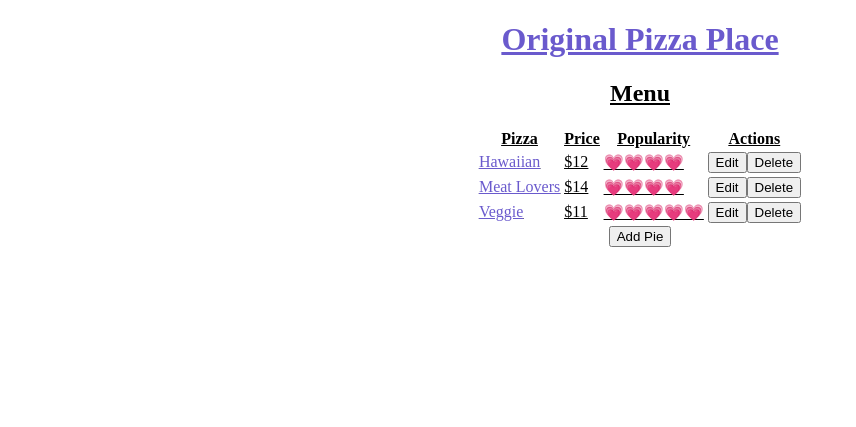
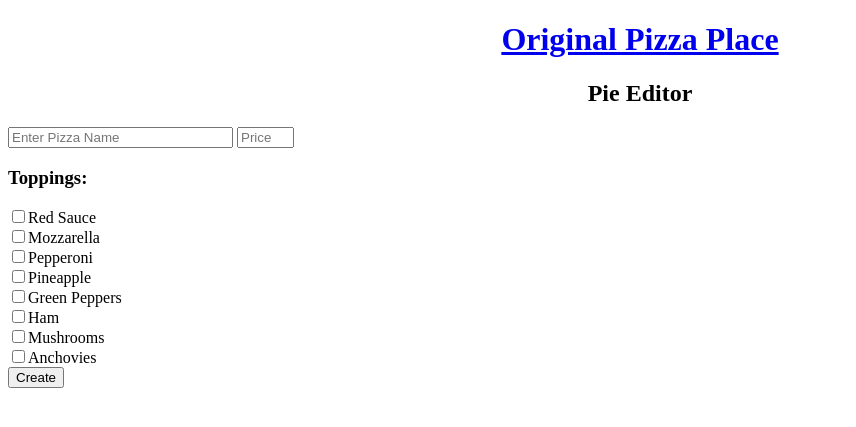
Before and after one commit to farzinadil/cs174assignments, a PHP site: page /index.php?a=edit in a window 1280 px wide. Shown: the top 427 px of the page, without its empty margins (0-856 px from the left). Run offline with PHP 8.4, Linux system fonts and the light colour scheme; data that the repository does not hold is empty.

Commit message:
Alt Version
Code based more on what the profs wants

```diff
--- a/hw2/index.php
+++ b/hw2/index.php
@@ -1,156 +1,133 @@
-<!DOCTYPE html>
-<html>
-<body>
-
-<h1 style=color:SlateBlue><center><u>Original Pizza Place<u></center></h1>
 
 <?php
+const PIE_FILE = "Pizzas.txt";
+$activity = (isset($_REQUEST['a']) && in_array($_REQUEST['a'],
+        ["menu", "edit", "detail", "delete"])) ? $_REQUEST['a'] . "Controller" : "menuController";
+$activity();
 
-//Main list of pizzas created
-function menu() {
-    echo "<h2><center>Menu<center></h2>";
-    $pizza = array("Hawaiian", "Meat Lovers", "Veggie");
-    $price = array(12, 14, 11);
-    $popularity = array(4, 4, 5);
-    $actions = array("Order", "Order", "Order");
-    echo "<center><table border='0'>
-    <tr>
-    <th>Pizza</th>
-    <th>Price</th>
-    <th>Popularity</th>
-    <th>Actions</th>
-    </tr>";
-    echo "<form action='index.php' method='post'>";
-    for ($i = 0; $i < sizeof($pizza); $i++) {
-        echo "<tr>";
-        echo "<td style=color:SlateBlue><u>" . $pizza[$i] . "</u></td>";
-        echo "<td>$" . $price[$i] . "</td>";
-        echo "<td>";
-        for ($j = 0; $j < $popularity[$i]; $j++) {
-            echo "💗";
-        }
-        echo "</td>";
-        //Unable to go to the delete page when clicking deleting button
-        echo "<td>" . "<input type='submit' name='page' value='Edit'>" .
-            "<input type='submit' name='page' value='Delete'>" . "</td>";
-        echo "</tr>";
-    }
-    echo "</table></center>";
-    echo "<center><input type='submit' label='order' name='page' value='Add Pie'></center>";
-    echo "</form>";
+function menuController() {
+    $pizza["PIE_FILE"] = getEntries();
+    $pizza["PIE_FILE"] = processNewPie($pizza["PIE_FILE"]);
+    $layout = (isset($_REQUEST['f']) && $_REQUEST['f'] == "html") ? $_REQUEST['f'] . "Layout" : "htmlLayout";
+    $layout($pizza, "menuView");
 }
 
-//Enter Pizza create/edit mode with given amount of toppings
-function toppings() {
-    echo "<h2>Pie Editor</h2>";
-    //Need to add functionality to save pizza name and price into menu
-    $toppings = array("Pepperoni", "Cheese", "Green pepper", "Pineapple", "Olives");
-    echo "<form action='index.php' method='post'>";
-    echo "<input size='25' type='text' name='pizza' label='Pizza Name' placeholder='Enter Pizza Name'>" .
-    "<input size='4' type='text' name='price' label='Pizza Price' placeholder='Price'>" .
-    "<br><br>";
-    for ($i = 0; $i < 5; $i++) {
-        echo "<input type='checkbox' name='topping[]' value='" . $toppings[$i] . "'>" . $toppings[$i] . "<br>";
+function getEntries() {
+    if (file_exists(PIE_FILE)) {
+        $entries = unserialize(file_get_contents(PIE_FILE));
+        if ($entries) {
+            return $entries;
+        }
     }
-    echo "<input type='submit' name='page' value='Create'>";
-    echo "</form>";
+    return [];
+}
 
+function processNewPie($pizza) {
+    $name = (isset($_REQUEST['name'])) ?
+        filter_var($_REQUEST['name'], FILTER_SANITIZE_STRING) : "";
+    $price = (isset($_REQUEST['price'])) ?
+        filter_var($_REQUEST['price'], FILTER_SANITIZE_NUMBER_INT) : "";
+    if ($name == "" || $price == "") {
+        return $pizza;
+    }
+    $pizza = array_merge([$name => $price], $pizza);
+    file_put_contents(PIE_FILE, serialize($pizza));
+    return $pizza;
+}
+
+function editController() {
+    $pizza["NAME"] = (isset($_REQUEST['name'])) ?
+        filter_var($_REQUEST['name'], FILTER_SANITIZE_STRING) : "";
+    $entries = getEntries();
+    $layout = (isset($_REQUEST['f']) && $_REQUEST['f'] == "html") ? $_REQUEST['f'] . "Layout" : "htmlLayout";
+    $layout($pizza, "editView");
+}
+
+function detailController() {
 
 }
 
-//function to list details of pizza selected
-function detail() {
-    echo "<h2>Detail</h2>";
-    //pizza name from post
-    $pizza = $_POST['pizza'];
-    echo "<h3>Pizza Name</h3>";
-    echo "<p>" . $pizza . "</p>";
-    echo "<h3>Price</h3>";
-    //price from post
-    $price = $_POST['price'];
-    echo "<p>$" . $price . "</p>";
-
-
-
-
-    //draw pizza
-    echo "<svg height='100' width='100'>
-    <circle cx='50' cy='50' r='40' stroke='black' stroke-width='3' fill='red' />
-    </svg>";
-    //print selected toppings from post
-    echo "<h3>Toppings</h3>";
-    echo "<ul>";
-    foreach ($_POST['topping'] as $topping) {
-        echo "<li>" . $topping . "</li>";
-    }
-    echo "</ul>";
-
-    //back button to return to menu
-    echo "<form action='index.php' method='post'>";
-    echo "<input type='submit'>";
-    echo "</form>";
-
-
-
-
+function deleteController() {
 
 }
 
-function delete() {
-    //Need to add given pizza name
-    echo "Are you sure you want to delete the bookmark: (INSERT PIZZA NAME)?";
-    echo "<form action='index.php' method='post'>";
-    echo "<input type='submit' name='page' value='Confirm'>";
-    echo "<input type='submit' name='page' value='Cancel'>";
-    echo "</form>";
+function htmlLayout($pizza, $view) {
+    ?><!DOCTYPE html>
+<html>
+    <head>
+        <style>
+            h1 {text-align: center;}
+            h2 {text-align: center;}
+        </style>
+        <title>Original Pizza Place <?php if (!empty($pizza['NAME'])) {
+        echo ":" . $pizza['NAME'];
+    } ?></title>
+    </head>
+    <body>
+    <?php
+    $view($pizza);
+    ?>
+    </body>
+</html><?php
+}
 
-    //print post
-    echo "<pre>";
-    print_r($_POST);
-    echo "</pre>";
+function menuView($pizza) {
+    ?>
+    <h1><a href="index.php">Original Pizza Place</a></h1>
+    <h2>Menu</h2>
+    <form>
+    <div>
+        <table>
+            <tr>
+                <th>Pizza</th>
+                <th>Price</th>
+                <th>Popularity</th>
+                <th>Actions</th>
+            </tr>
+            <?php
+            if (!empty($pizza)) {
+                foreach($pizza["PIE_FILE"] as $name => $price) {
+                    ?><tr>
+                        <td><a href="index.php?a=detail&name=<?=urlencode($name)?>">
+                                <?=$name ?></a></td>
+                        <td>$<?=$price ?></td>
+                        <td>💗</td>
+                        <td>
+                            <button><a href="index.php?a=edit&name=<?=urlencode($name)?>">Edit</a></button>
+                            <button><a href="index.php?a=delete&name=<?=urlencode($name)?>">Delete</a></button>
+                        </td>
+                    </tr><?php
+                 }
+            }?>
+        </table>
+    </div>
+        <button><a href="index.php?a=edit">Add Pie</a></button><?php
+}
 
+function editView($pizza) {
+    $toppings = array("Red Sauce", "Mozzarella", "Pepperoni", "Pineapple",
+        "Green Peppers", "Ham", "Mushrooms", "Anchovies");
+    ?>
+    <h1><a href="index.php">Original Pizza Place</a></h1>
+    <h2>Pie Editor</h2>
+    <form>
+    <input size='25' type='text' name='name' placeholder='Enter Pizza Name'>
+        <input size='4' type='text' name='price' placeholder='Price'>
+    <h3>Toppings: </h3>
+    <div>
+    <?php
+    foreach ($toppings as $topping) {
+        echo "<input type='checkbox' name='topping[]' value='" . $topping . "'>" . $topping . "<br>";
+    }
+    ?></div>
+    <button>Create</button></form><?php
+}
 
+function deleteView($data) {
+       ?> <?php
 
 }
 
-$page = $_POST['page'];
-
-
-
-
-
-
-switch ($page) {
-    case "Create":
-        echo detail();
-        break;
-    case "Add Pie":
-        echo toppings();
-        break;
-    case "Edit":
-        // call toppings function passing in pizza name, toppings, and price as parameters
-        // ex: toppings($pizza, $toppings[], $price);
-        echo toppings();
-        break;
-    case "Delete":
-        echo delete();
-        break;
-    case "Confirm":
-        // call function to delete pizza from filw
-        echo menu();
-        break;
-    case "Cancel":
-        echo menu();
-        break;
-    default:
-        echo menu();
+function detailView($data) {
+        ?> <?php
 }
-
-
-
-
-
-?>
-
-</body>
-</html>
```
